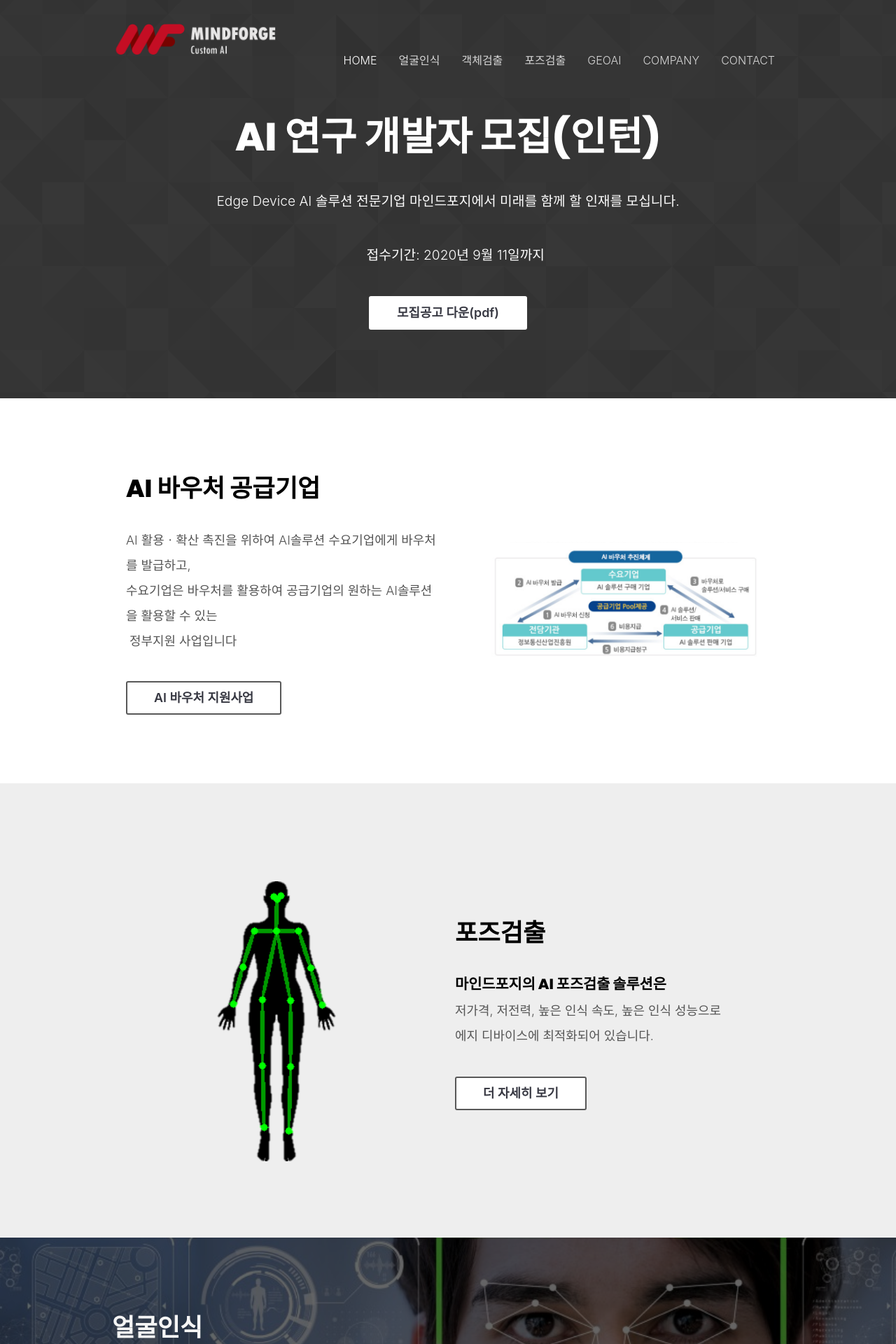
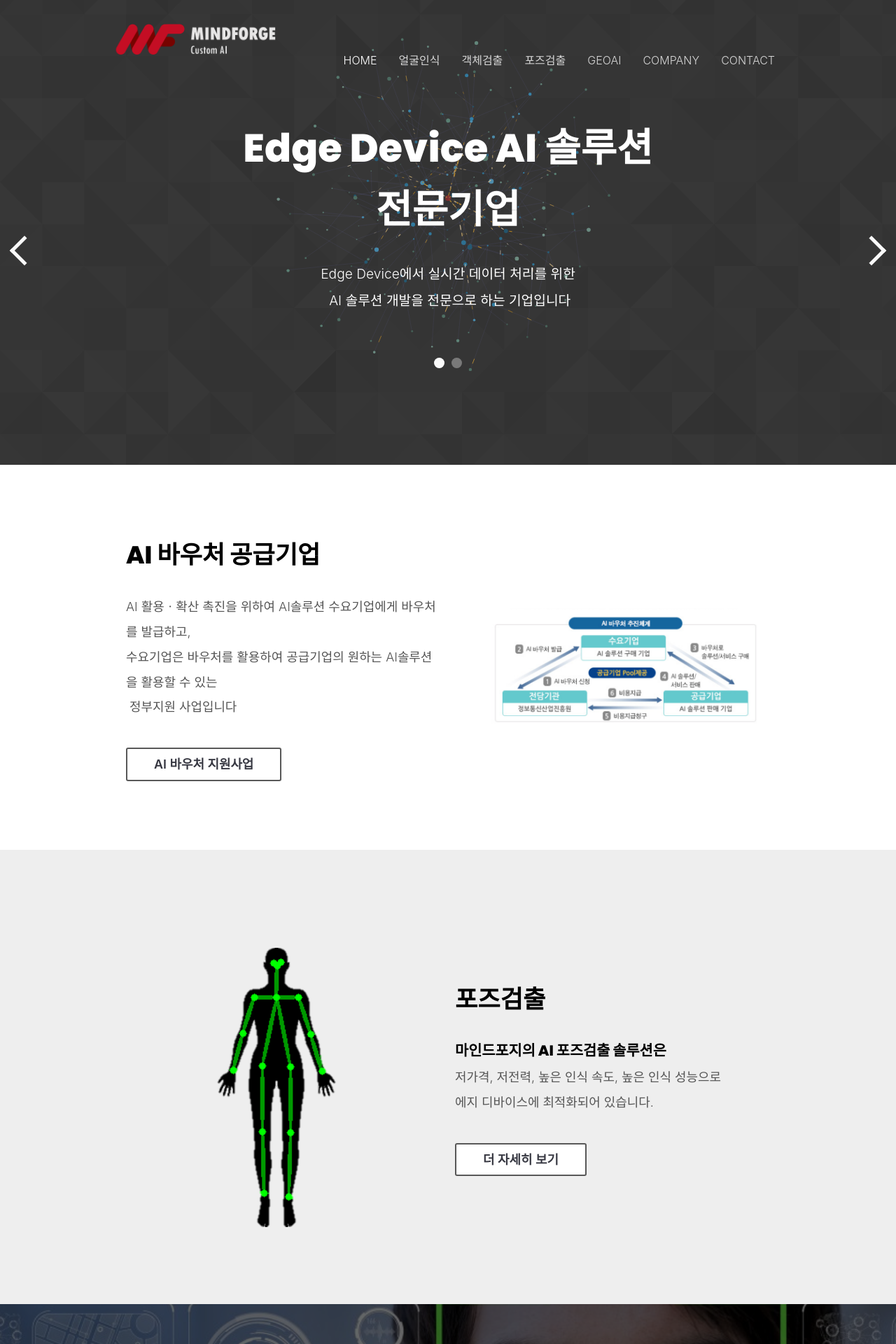
Before and after one commit to codebaragi23/mindforge, a Jekyll site: the page built from _pages/home.html, in a window 1280 px wide. Shown: the top 1920 px of the page at 70% size. Built offline with Jekyll 4.4.1, drawn with Linux system fonts in a browser that asks for light colours; some web fonts are replaced.

Commit message:
[update] slide header

```diff
--- /dev/null
+++ b/_includes/carousel.html
@@ -0,0 +1,221 @@
+{% assign letterstring = "a,b,c,d,e,f,g,h,i,j,k,l,m,n" %}
+{% assign letters = letterstring | split: ',' %}
+
+<div class="carousel__holder">
+    <div class="carousel">
+        {% for item in page.items %}
+          <input class="carousel__activator" type="radio" name="carousel" id="{{ letters[forloop.index0] }}" {% if forloop.first %}checked="checked"{% endif %} />
+        {% endfor %}
+        {% for item in page.items %}
+          {% if forloop.index == forloop.length %}
+            {% assign nextindex = 0 %}
+          {% else %}
+            {% assign nextindex = forloop.index0 | plus: 1 %}
+          {% endif %}
+          {% assign nextletter = letters[nextindex] %}
+          {% if forloop.index0 == 0 %}
+            {% assign previndex = forloop.length | minus: 1 %}
+          {% else %}
+            {% assign previndex = forloop.index0 | minus: 1 %}
+          {% endif %}
+          {% assign prevletter = letters[previndex] %}
+          <div class="carousel__controls">
+              <label class="carousel__control carousel__control--backward" for="{{ prevletter }}"></label>
+              <label class="carousel__control carousel__control--forward" for="{{ nextletter }}"></label>
+          </div>
+        {% endfor %}
+        <div class="carousel__track">
+            {% for item in page.items %}
+            <li class="carousel__slide" {% if item.image %}style="background-image: url('{{ item.image }}');"{% endif %}>
+              {% if item.html %}
+                {{ item.html }}
+              {% endif %}
+            </li>
+            {% endfor %}
+        </div>
+        <div class="carousel__indicators">
+            {% for item in page.items %}
+              <label class="carousel__indicator" for="{{ letters[forloop.index0] }}"></label>
+            {% endfor %}
+        </div>
+    </div>
+</div>
+
+<style>
+.carousel__holder {width: 100%; position: relative; padding-bottom: {{ include.height }}; margin: 1rem 0 1rem; z-index: 1;}
+.carousel {
+  height: 100%;
+  width: 100%;
+  overflow: hidden;
+  text-align: center;
+  position: absolute;
+  padding: 0;
+}
+.carousel__controls,
+.carousel__activator {
+  display: none;
+}
+{% for item in page.items %}
+.carousel__activator:nth-of-type({{ forloop.index }}):checked ~ .carousel__track {
+  -webkit-transform: translateX(-{{ forloop.index0 }}00%);
+          transform: translateX(-{{ forloop.index0 }}00%);
+}
+.carousel__activator:nth-of-type({{ forloop.index }}):checked ~ .carousel__slide:nth-of-type({{ forloop.index }}) {
+  transition: opacity 0.5s, -webkit-transform 0.5s;
+  transition: opacity 0.5s, transform 0.5s;
+  transition: opacity 0.5s, transform 0.5s, -webkit-transform 0.5s;
+  top: 0;
+  left: 0;
+  right: 0;
+  opacity: 1;
+  -webkit-transform: scale(1);
+          transform: scale(1);
+}
+.carousel__activator:nth-of-type({{ forloop.index }}):checked ~ .carousel__controls:nth-of-type({{ forloop.index }}) {
+  display: block;
+  opacity: 1;
+}
+.carousel__activator:nth-of-type({{ forloop.index }}):checked ~ .carousel__indicators .carousel__indicator:nth-of-type({{ forloop.index }}) {
+  opacity: 1;
+}
+{% endfor %}
+
+.carousel__control {
+  height: 30px;
+  width: 30px;
+  margin-top: -15px;
+  top: 50%;
+  position: absolute;
+  display: block;
+  cursor: pointer;
+  border-width: 5px 5px 0 0;
+  border-style: solid;
+  border-color: #fafafa;
+  opacity: 0.35;
+  opacity: 1;
+  outline: 0;
+  z-index: 3;
+}
+.carousel__control:hover {
+  opacity: 1;
+}
+.carousel__control--backward {
+  left: 20px;
+  -webkit-transform: rotate(-135deg);
+          transform: rotate(-135deg);
+}
+.carousel__control--forward {
+  right: 20px;
+  -webkit-transform: rotate(45deg);
+          transform: rotate(45deg);
+}
+.carousel__indicators {
+  position: absolute;
+  bottom: 20px;
+  width: 100%;
+  text-align: center;
+}
+.carousel__indicator {
+  height: 15px;
+  width: 15px;
+  border-radius: 100%;
+  display: inline-block;
+  z-index: 2;
+  cursor: pointer;
+  opacity: 0.35;
+  margin: 0 2.5px 0 2.5px;
+}
+.carousel__indicator:hover {
+  opacity: 0.75;
+}
+.carousel__track {
+  position: absolute;
+  top: 0;
+  right: 0;
+  bottom: 0;
+  left: 0;
+  padding: 0;
+  margin: 0;
+  transition: -webkit-transform 0.5s ease 0s;
+  transition: transform 0.5s ease 0s;
+  transition: transform 0.5s ease 0s, -webkit-transform 0.5s ease 0s;
+}
+.carousel__track .carousel__slide {
+  display: block;
+  top: 0;
+  left: 0;
+  right: 0;
+  opacity: 1;
+}
+{% for item in page.items %}
+.carousel__track .carousel__slide:nth-of-type({{ forloop.index }}) {
+  -webkit-transform: translateX({{ forloop.index0 }}00%);
+          transform: translateX({{ forloop.index0 }}00%);
+}
+{% endfor %}
+
+.carousel--scale .carousel__slide {
+  -webkit-transform: scale(0);
+          transform: scale(0);
+}
+.carousel__slide {
+  height: 100%;
+  position: absolute;
+  opacity: 0;
+  overflow: hidden;
+}
+.carousel__slide .overlay {height: 100%;}
+.carousel--thumb .carousel__indicator {
+  height: 30px;
+  width: 30px;
+}
+.carousel__indicator {
+  background-color: #fafafa;
+}
+{% for item in page.items %}
+.carousel__slide:nth-of-type({{ forloop.index }}),
+.carousel--thumb .carousel__indicators .carousel__indicator:nth-of-type({{ forloop.index }}) {
+  background-size: cover;
+  background-position: center;
+}
+{% endfor %}
+</style>
+
+<script>
+  function isVisible(el) {
+        while (el) {
+            if (el === document) {
+                return true;
+            }
+
+            var $style = window.getComputedStyle(el, null);
+
+            if (!el) {
+                return false;
+            } else if (!$style) {
+                return false;
+            } else if ($style.display === 'none') {
+                return false;
+            } else if ($style.visibility === 'hidden') {
+                return false;
+            } else if (+$style.opacity === 0) {
+                return false;
+            } else if (($style.display === 'block' || $style.display === 'inline-block') &&
+                $style.height === '0px' && $style.overflow === 'hidden') {
+                return false;
+            } else {
+                return $style.position === 'fixed' || isVisible(el.parentNode);
+            }
+        }
+  }
+  {% if include.duration %}
+  setInterval(function(){
+    var j=0;
+    var elements = document.querySelectorAll('.carousel__control--forward');
+    for(i=(elements.length - 1);i>-1;i--) {
+      if(isVisible(elements[i])) j=i;
+    }
+    elements[j].click();
+  },{{ include.duration }}000);
+  {% endif %}
+</script>
--- a/_pages/home.html
+++ b/_pages/home.html
@@ -1,27 +1,37 @@
 ---
 layout: default
 permalink: /
+items:
+  - title: introduce
+    #image: /assets/images/face-recognition.jpg
+    html:
+      <div class="container">
+        <h2>Edge Device AI 솔루션<br> 전문기업</h2>
+        <p class="subtext editable">Edge Device에서 실시간 데이터 처리를 위한<br> AI 솔루션 개발을 전문으로 하는 기업입니다</p>
+      </div>
+
+  - title: recruiting
+    #image: /assets/images/object-detection.png
+    html:
+      <div class="container">
+        <h2>AI 연구 개발자 모집(인턴)</h2>
+        <p class="subtext editable">Edge Device AI 솔루션 전문기업 마인드포지에서 미래를 함께 할 인재를 모십니다.<br>
+         <t>접수기간:</t> 2020년 9월 11일까지</p>
+      </div>
+      <a class="button alt" href="{{ site.baseurl }}/downloads/200828_recruiting.pdf">모집공고 다운(pdf)</a>
 ---
 
 <section class="hero diagonal">
-	<div class="container">
-		<h2>AI 연구 개발자 모집(인턴)</h2>
-    <p class="subtext editable">Edge Device AI 솔루션 전문기업 마인드포지에서 미래를 함께 할 인재를 모십니다.<br>
-    접수기간: 2020년 9월 11일까지</p>
-  </div>
-
-  <a class="button alt" href="{{ site.baseurl }}/downloads/200828_recruiting.pdf">모집공고 다운(pdf)</a>
-</section>
-
-{% comment %} <section class="hero diagonal">
-	<div class="container">
-		<h2>Edge Device AI 솔루션<br> 전문기업</h2>
-    <p class="subtext editable">Edge Device에서 실시간 데이터 처리를 위한<br> AI 솔루션 개발을 전문으로 하는 기업입니다</p>
-  </div>
-
+  {% include carousel.html height="30%" duration="7" %}
+    {% comment %} <div class="container">
+      <h2>AI 연구 개발자 모집(인턴)</h2>
+      <p class="subtext editable">Edge Device AI 솔루션 전문기업 마인드포지에서 미래를 함께 할 인재를 모십니다.<br>
+      접수기간: 2020년 9월 11일까지</p>
+    </div>
+    <a class="button alt" href="{{ site.baseurl }}/downloads/200828_recruiting.pdf">모집공고 다운(pdf)</a> {% endcomment %}
   <canvas id="animation" width="1080" height="720"> </canvas>
   <script src="{{ site.baseurl }}/assets/js/canvas.js"></script>
-</section> {% endcomment %}
+</section>
 
 <section class="diagonal alternate">
 	<div class="container halves">
--- a/_sass/_layout.scss
+++ b/_sass/_layout.scss
@@ -120,7 +120,8 @@ section {
 canvas {
 	position: absolute;
 	top: 0;
-	left: 0;
+  left: 0;
+  opacity: 75%;
 }
 
 .overlay {
```
